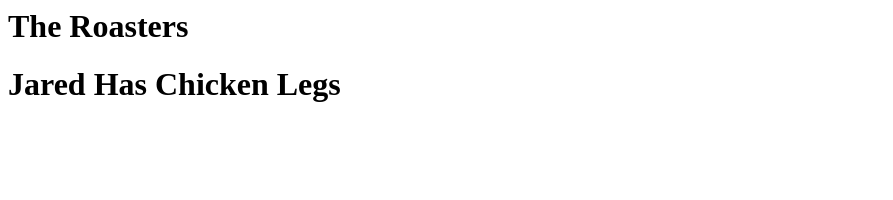
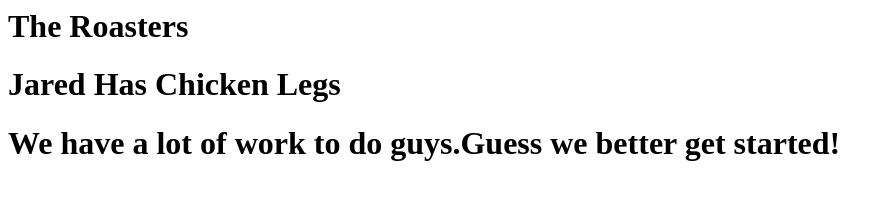
Before and after one commit to greeta/GoPiGoNavigation, a plain HTML site: page docs/index.html in a window 1280 px wide. Shown: the whole page, without its empty margins (0-893 px from the left). Drawn offline with Linux system fonts and the light colour scheme.

Commit message:
sdf
Aside

```diff
--- a/docs/index.html
+++ b/docs/index.html
@@ -5,5 +5,7 @@
 <body>
 	<h1>The Roasters</h1>
     <h1>Jared Has Chicken Legs</h1>
+
+    <h1>We have a lot of work to do guys.Guess we better get started!</h1>
 </body>
 </html>
```
